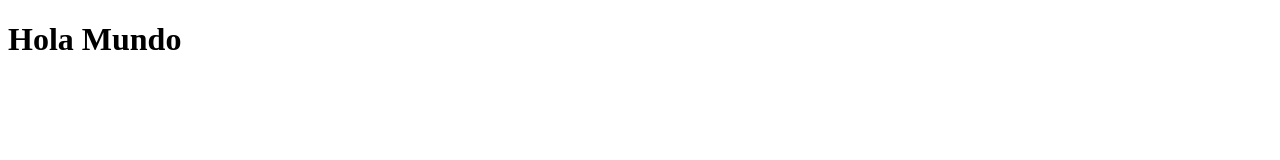
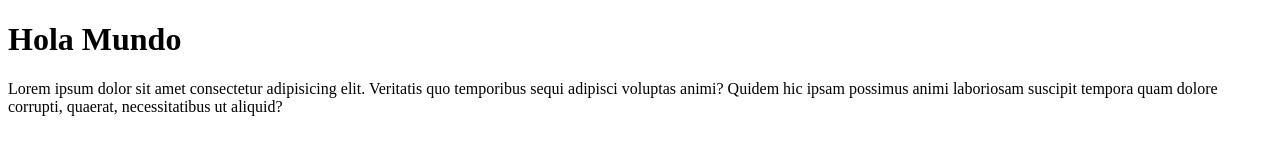
Before and after one commit to jorgemedina83/miweb, a plain HTML site: page index.html in a window 1280 px wide. Drawn offline with Linux system fonts and the light colour scheme.

Commit message:
Se agrego un parrafo

```diff
--- a/index.html
+++ b/index.html
@@ -7,5 +7,6 @@
 </head>
 <body>
     <h1>Hola Mundo</h1>
+    <p>Lorem ipsum dolor sit amet consectetur adipisicing elit. Veritatis quo temporibus sequi adipisci voluptas animi? Quidem hic ipsam possimus animi laboriosam suscipit tempora quam dolore corrupti, quaerat, necessitatibus ut aliquid?</p>
 </body>
 </html>
```
